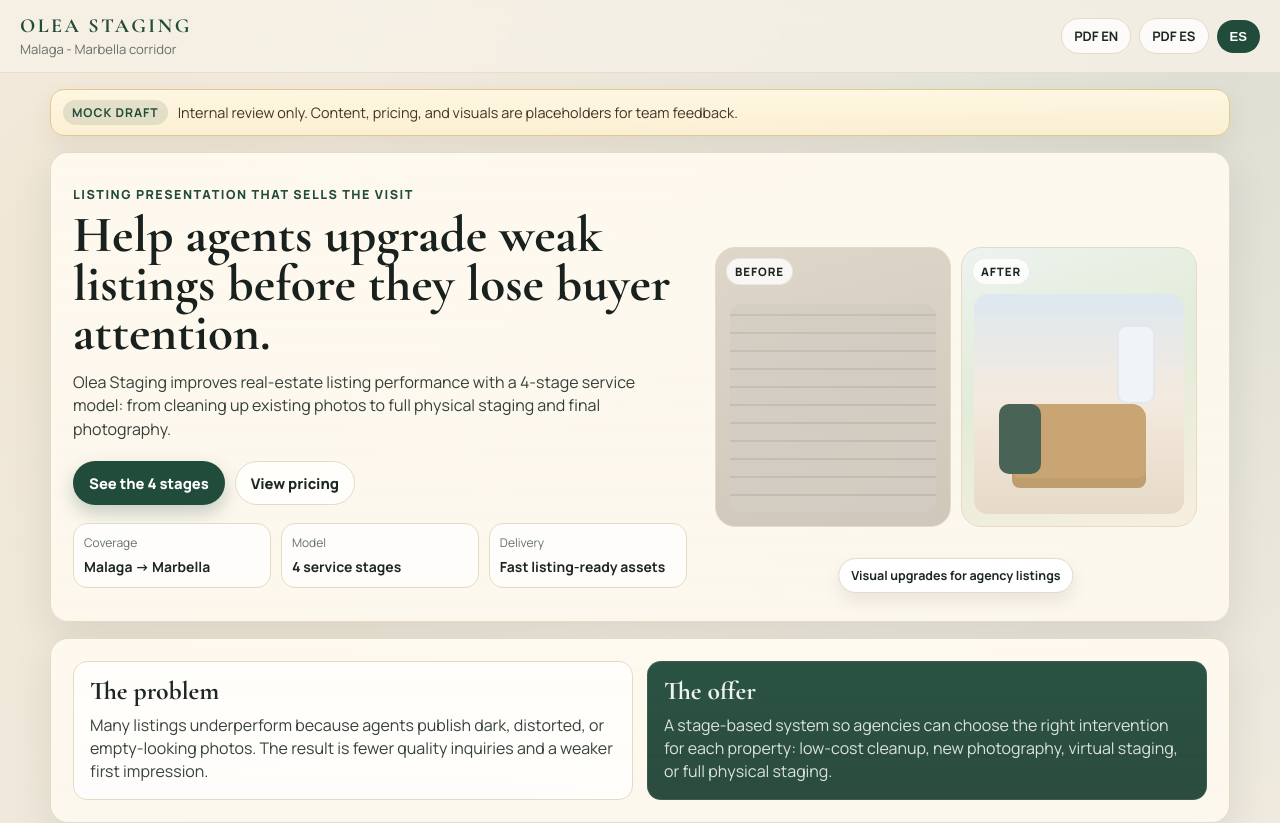
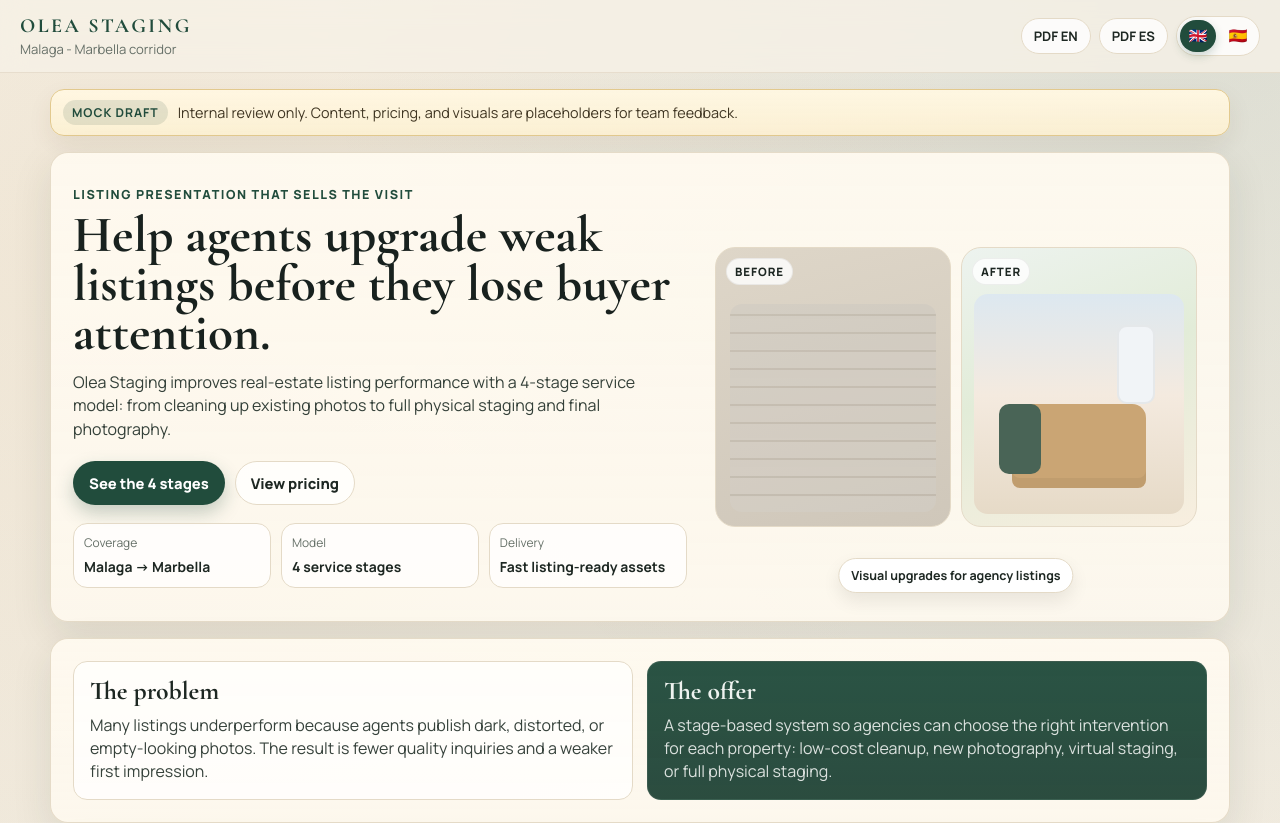
Before and after one commit to ec92009/Codex, a plain HTML site: page OleaStaging/site/index.html in a window 1280 px wide. Shown: the top 823 px of the page. Drawn offline with nearby package versions, Linux system fonts and the light colour scheme.

Commit message:
Replace language toggle with flag buttons

```diff
--- a/OleaStaging/site/index.html
+++ b/OleaStaging/site/index.html
@@ -20,7 +20,10 @@
     <div class="header-actions">
       <a class="header-link" href="./OleaStaging-Offer-EN.pdf" target="_blank" rel="noopener">PDF EN</a>
       <a class="header-link" href="./OleaStaging-Oferta-ES.pdf" target="_blank" rel="noopener">PDF ES</a>
-      <button id="langToggle" class="lang-toggle" type="button" aria-label="Switch language">ES</button>
+      <div class="lang-switch" role="group" aria-label="Language selector">
+        <button class="lang-flag is-active" type="button" data-lang="en" aria-label="English">🇬🇧</button>
+        <button class="lang-flag" type="button" data-lang="es" aria-label="Spanish">🇪🇸</button>
+      </div>
     </div>
   </header>
 
--- a/OleaStaging/site/script.js
+++ b/OleaStaging/site/script.js
@@ -146,7 +146,7 @@ const translations = {
 };
 
 let current = 'en';
-const toggle = document.getElementById('langToggle');
+const langButtons = Array.from(document.querySelectorAll('.lang-flag[data-lang]'));
 
 function applyLang(lang) {
   const dict = translations[lang];
@@ -156,12 +156,18 @@ function applyLang(lang) {
     const key = el.getAttribute('data-i18n');
     if (dict[key]) el.textContent = dict[key];
   });
-  toggle.textContent = lang === 'en' ? 'ES' : 'EN';
+  langButtons.forEach((btn) => {
+    btn.classList.toggle('is-active', btn.dataset.lang === lang);
+    btn.setAttribute('aria-pressed', String(btn.dataset.lang === lang));
+  });
   current = lang;
 }
 
-toggle.addEventListener('click', () => {
-  applyLang(current === 'en' ? 'es' : 'en');
+langButtons.forEach((btn) => {
+  btn.addEventListener('click', () => {
+    const next = btn.dataset.lang;
+    if (next && next !== current) applyLang(next);
+  });
 });
 
 applyLang('en');
--- a/OleaStaging/site/styles.css
+++ b/OleaStaging/site/styles.css
@@ -66,21 +66,44 @@ body {
   justify-content: flex-end;
 }
 .header-link,
-.lang-toggle {
+.lang-switch {
   border: 1px solid var(--line);
   background: rgba(255,255,255,0.8);
+  border-radius: 999px;
+}
+
+.header-link {
   color: var(--ink);
   padding: 8px 12px;
-  border-radius: 999px;
   text-decoration: none;
   font-weight: 700;
   font-size: 0.82rem;
 }
-.lang-toggle {
+
+.lang-switch {
+  display: inline-flex;
+  align-items: center;
+  gap: 4px;
+  padding: 3px;
+}
+
+.lang-flag {
+  width: 36px;
+  height: 32px;
+  border-radius: 999px;
+  border: 0;
+  background: transparent;
+  display: inline-flex;
+  align-items: center;
+  justify-content: center;
   cursor: pointer;
+  font-size: 0.95rem;
+  line-height: 1;
+}
+
+.lang-flag.is-active {
   background: var(--brand);
-  color: #fff;
-  border-color: transparent;
+  box-shadow: 0 4px 10px rgba(33, 76, 60, 0.22);
 }
 
 main {
@@ -501,6 +524,7 @@ main {
   .section-head { align-items: flex-start; flex-direction: column; }
   .process-list li { grid-template-columns: 48px 1fr; gap: 10px; }
   .header-actions { gap: 6px; }
-  .header-link, .lang-toggle { padding: 7px 10px; }
+  .header-link { padding: 7px 10px; }
+  .lang-flag { width: 34px; height: 30px; }
   .panel-badge { font-size: 0.72rem; }
 }
```
